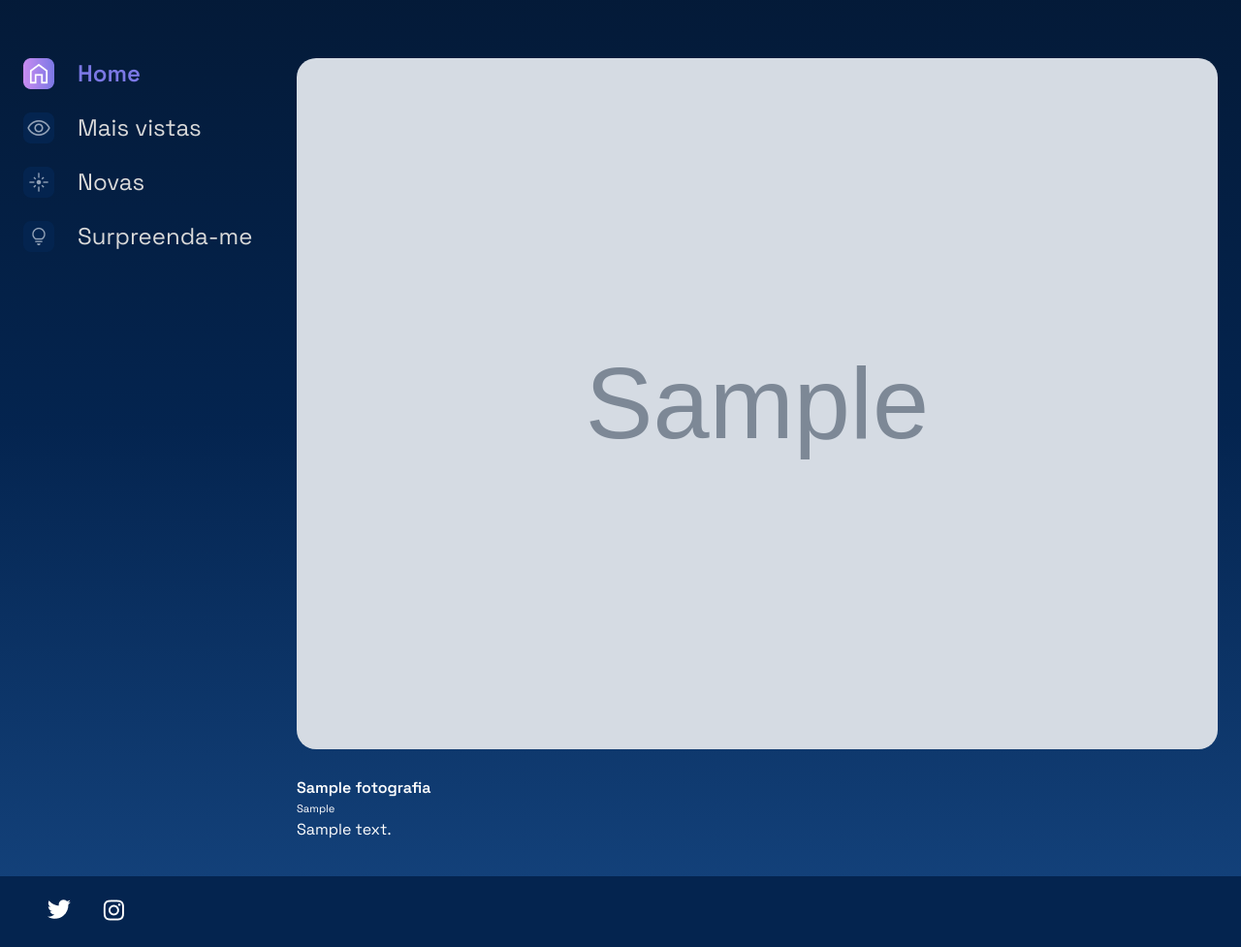
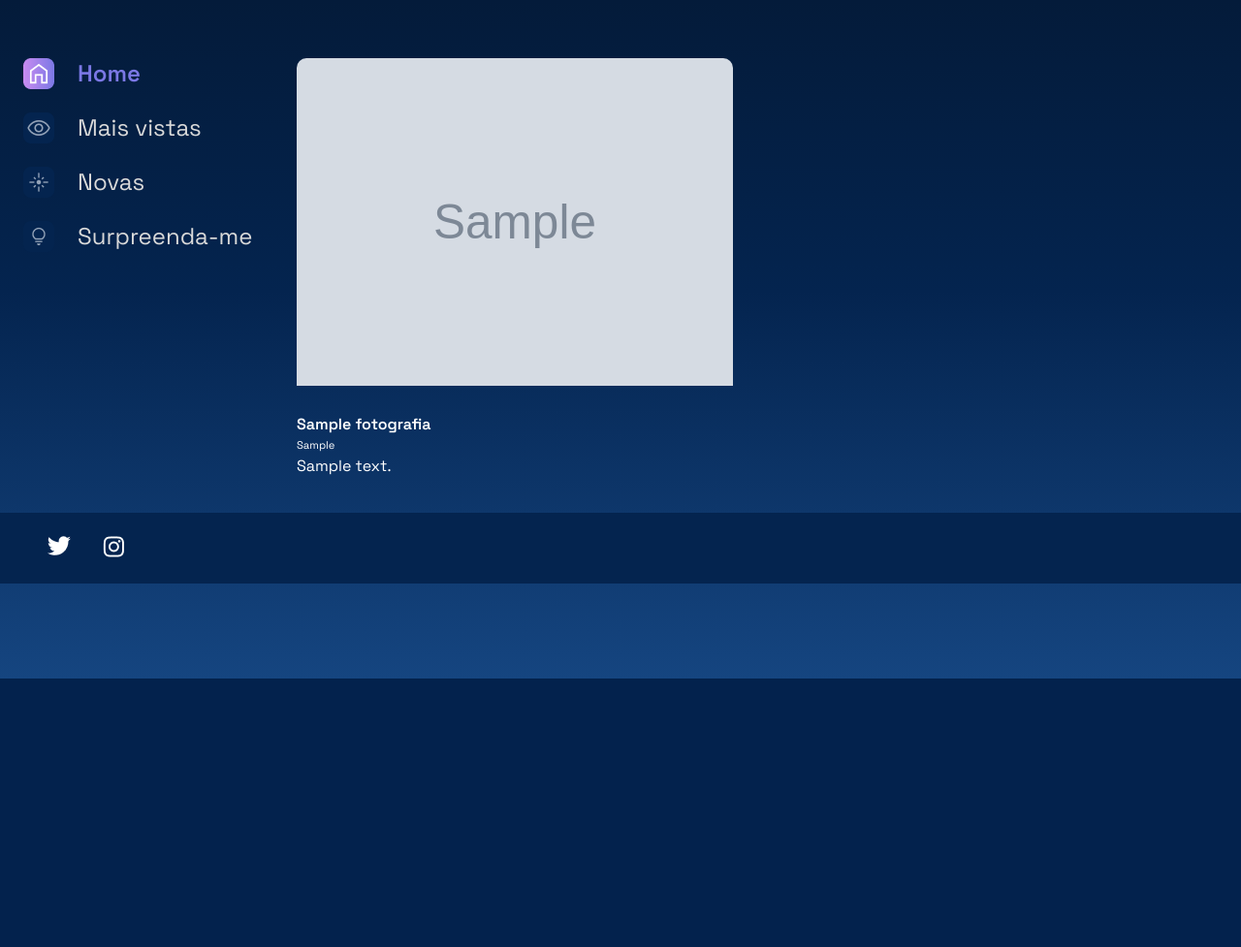
Before and after one commit to sergiojr-dev/espaco-picel, a Django app: page /imagem/1 in a window 1280 px wide. Shown: the part 100-1077 px from the top of the page at 97% size. After the commit the page ends 800 px from the top, so only its background shows below. Run offline with Django 4.2, Linux system fonts and the light colour scheme; tables that the repository leaves empty hold one stand-in row (values such as "Sample post"); grey boxes marked "Sample" are stand-in pictures.

Commit message:
atualização da formatação da imagem para ela aparecer corretamente na pagina imagem.html

```diff
--- a/templates/galeria/imagem.html
+++ b/templates/galeria/imagem.html
@@ -6,7 +6,11 @@
             <section class="conteudo">
                 <section class="imagem">
                     <div class="imagem__conteudo">
-                        <img class="imagem__imagem" src="{% static '/assets/imagens/galeria/' %}{{ fotografia.foto }}">
+                        {% if fotografia.foto == '' or fotografia.foto == null%}
+                            <img class="card__imagem" src="{% static '/assets/imagens/galeria/imagem_not_found.png' %}" alt="foto">
+                        {% else %}
+                            <img class="card__imagem" src="{{ fotografia.foto.url }}" alt="foto">
+                        {% endif %}
                         <div class="imagem__info">
                             <div class="imagem__texto">
                                 <p class="imagem__titulo">{{ fotografia.nome }}</p>
```
